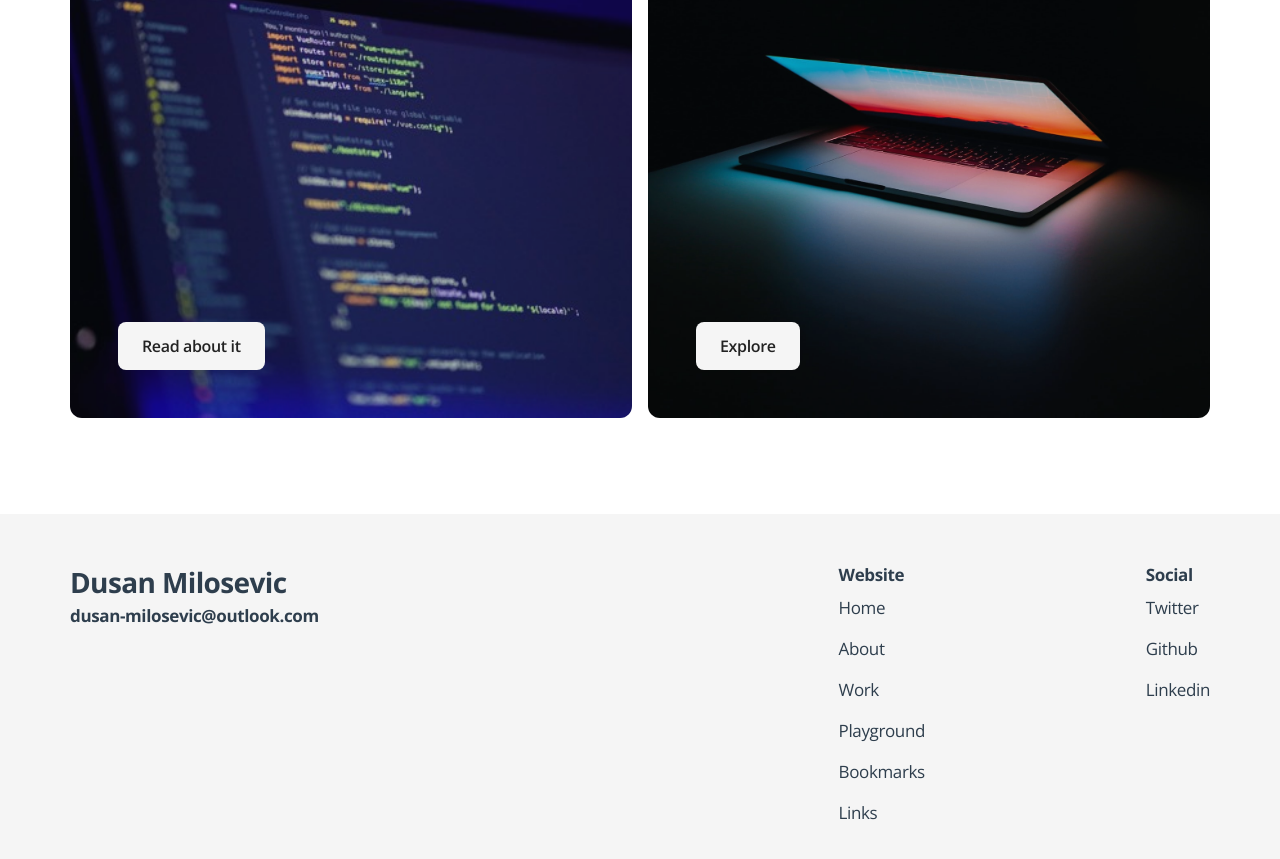
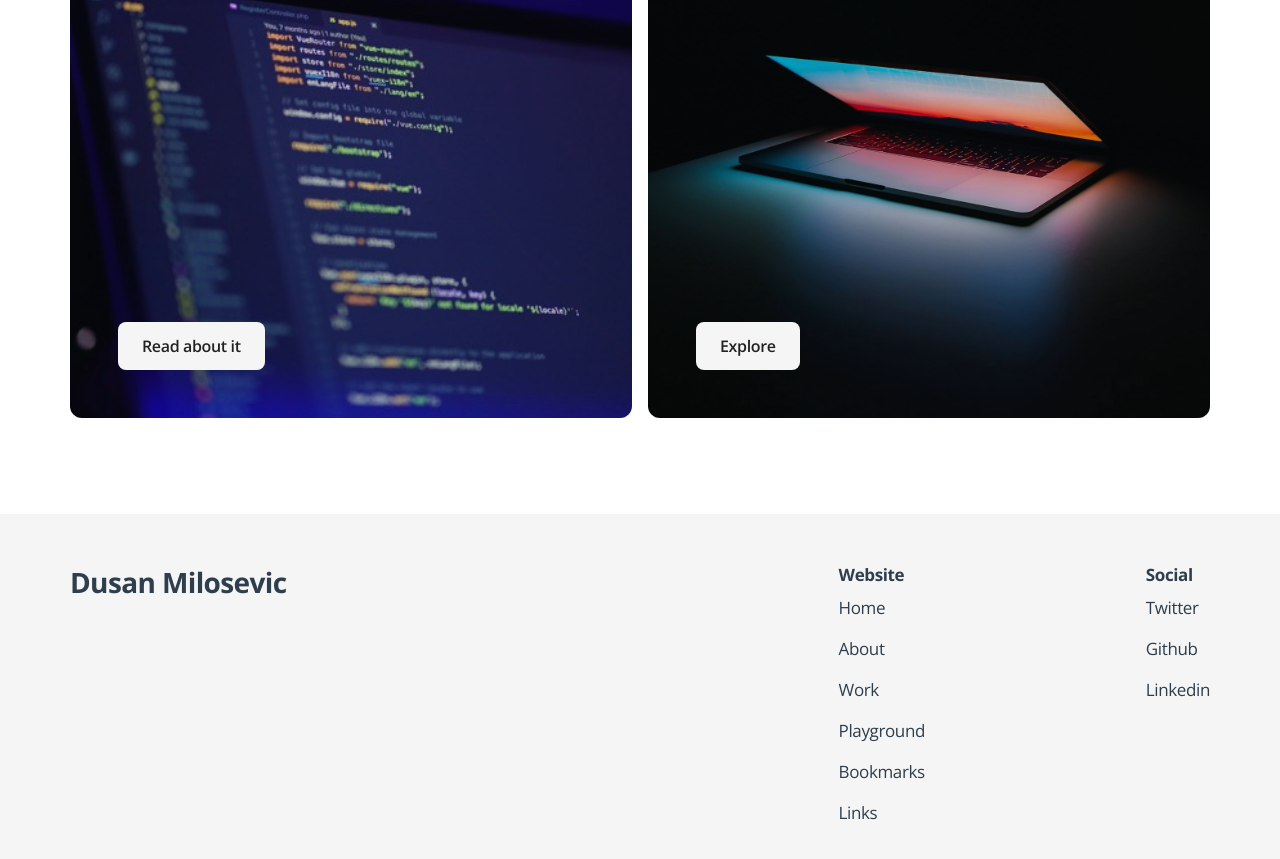
Before and after one commit to DEmanderbag/portfoliov2, a Next.js app: page / in a window 1280 px wide. Shown: the part 2241-3100 px from the top of the page. Built offline with nearby package versions, Linux system fonts and the light colour scheme.

Commit message:
Remove email from website

```diff
--- a/components/layout/Footer.js
+++ b/components/layout/Footer.js
@@ -8,7 +8,6 @@ const Footer = () => {
       <div className={styles.wrapper}>
         <div className={styles.contact}>
           <p>{data[0].name}</p>
-          <a href={`mailto:${data[0].email}`}>{data[0].email}</a>
         </div>
         <section className={styles.links}>
           <div className={styles.separator}></div>
--- a/data/footer.json
+++ b/data/footer.json
@@ -1,7 +1,6 @@
 [
   {
-    "name": "Dusan Milosevic",
-    "email": "dusan-milosevic@outlook.com"
+    "name": "Dusan Milosevic"
   },
   [
     {
```
